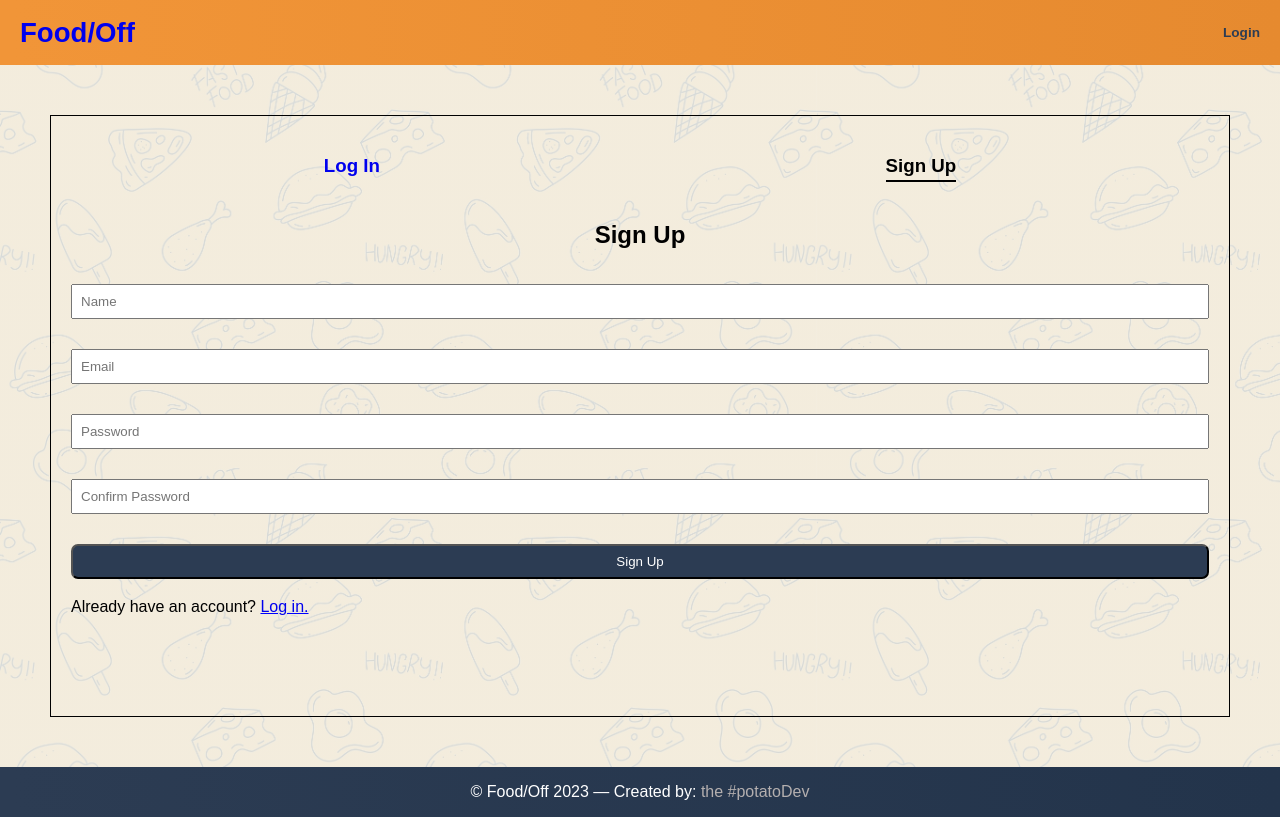
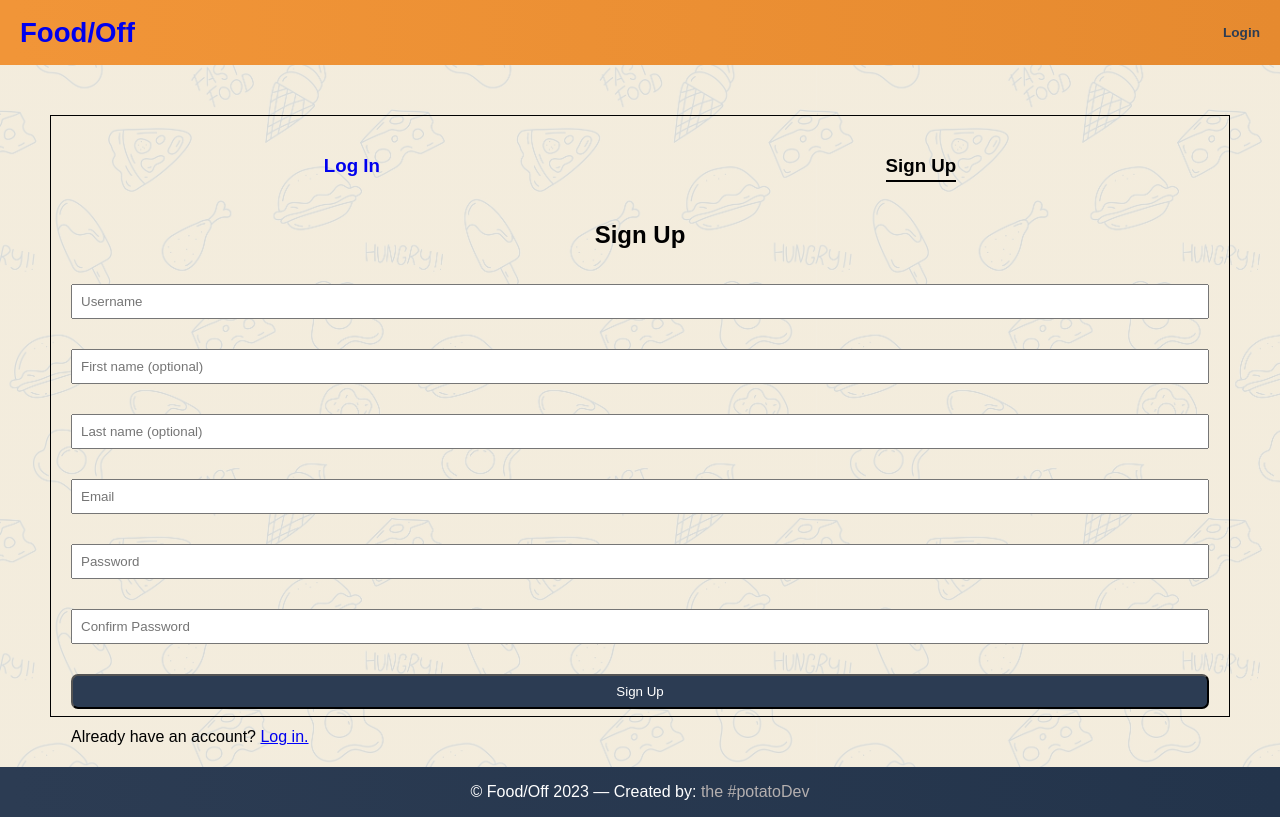
Before and after one commit to thePotatoDev-git/Food-Off, a React (Vite) app in the folder frontend/: page /register in a window 1280 px wide. Built offline with nearby package versions, Linux system fonts and the light colour scheme.

Commit message:
Updated models to include username, first name, and last name

```diff
--- a/frontend/src/screens/MainScreen.jsx
+++ b/frontend/src/screens/MainScreen.jsx
@@ -15,13 +15,13 @@ export default function MainScreen() {
 
     let timeOfDay
      if (hours >= 4 && hours < 12) {
-         timeOfDay = `Good morning, ${userInfo.name}! What's for breakfast?`
+         timeOfDay = `Good morning, ${userInfo.firstName || userInfo.username}! What's for breakfast?`
      } else if (hours >= 12 && hours < 17) {
-         timeOfDay = `Good afternoon, ${userInfo.name}! What's for lunch?`
+         timeOfDay = `Good afternoon, ${userInfo.firstName}! What's for lunch?`
      } else if (hours >= 17 && hours < 20) {
-         timeOfDay = `Good evening, ${userInfo.name}! What's for dinner?`
+         timeOfDay = `Good evening, ${userInfo.firstName || userInfo.username}! What's for dinner?`
      } else {
-         timeOfDay = `Late night, ${userInfo.name}? What are we snackin' on?`
+         timeOfDay = `Late night, ${userInfo.firstName || userInfo.username}? What are we snackin' on?`
      }
 
 // Toggle budget, food-off, and winner components
--- a/frontend/src/screens/ProfileScreen.jsx
+++ b/frontend/src/screens/ProfileScreen.jsx
@@ -11,7 +11,9 @@ import { useUpdateUserMutation } from '../slices/usersApiSlice';
 import React from 'react'
 
 const ProfileScreen = () => {
-    const [name, setName] = useState('');
+    const [name, setUsername] = useState('');
+    const [firstName, setFirstName] = useState('');
+    const [lastName, setLastName] = useState('');
     const [email, setEmail] = useState('');
     const [password, setPassword] = useState('');
     const [confirmPassword, setConfirmPassword] = useState('');
@@ -24,9 +26,11 @@ const ProfileScreen = () => {
     const [updateProfile, { isLoading }] = useUpdateUserMutation();
 
     useEffect(() => {
-        setName(userInfo.name);
+        setUsername(userInfo.username);
+        setFirstName(userInfo.firstName);
+        setLastName(userInfo.lastName);
         setEmail(userInfo.email);
-    }, [userInfo.setName, userInfo.setEmail]);
+    }, [userInfo.setUsername, userInfo.setFirstName, userInfo.setLastName, userInfo.setEmail]);
 
     const submitHandler = async (e) => {
         e.preventDefault();
@@ -36,7 +40,9 @@ const ProfileScreen = () => {
             try {
                 const res = await updateProfile({
                     _id: userInfo._id,
-                    name,
+                    username,
+                    firstName,
+                    lastName,
                     email,
                     password,
                 }).unwrap();
--- a/frontend/src/screens/RegisterScreen.jsx
+++ b/frontend/src/screens/RegisterScreen.jsx
@@ -11,7 +11,9 @@ import { setCredentials } from '../slices/authSlice';
 import React from 'react'
 
 const RegisterScreen = () => {
-    const [name, setName] = useState('');
+    const [username, setUsername] = useState('');
+    const [firstName, setFirstName] = useState('');
+    const [lastName, setLastName] = useState('');
     const [email, setEmail] = useState('');
     const [password, setPassword] = useState('');
     const [confirmPassword, setConfirmPassword] = useState('');
@@ -35,7 +37,7 @@ const RegisterScreen = () => {
             toast.error('Passwords do not match');
         } else {
             try {
-                const res = await register({ name, email, password }).unwrap(); // Unwraps the promise
+                const res = await register({ username, firstName, lastName, email, password }).unwrap(); // Unwraps the promise
                 dispatch(setCredentials({...res}));
                 navigate('/');
             } catch (err) {
@@ -117,9 +119,19 @@ const RegisterScreen = () => {
                     <form className="login-field" onSubmit={ submitHandler }>
                         <h2>Sign Up</h2>
                         <input type="text"
-                                placeholder="Name"
-                                value={name}
-                                onChange={ (e) => setName(e.target.value) }
+                                placeholder="Username"
+                                value={username}
+                                onChange={ (e) => setUsername(e.target.value) }
+                        />
+                        <input type="text"
+                                placeholder="First name (optional)"
+                                value={firstName}
+                                onChange={ (e) => setFirstName(e.target.value) }
+                        />
+                        <input type="text"
+                                placeholder="Last name (optional)"
+                                value={lastName}
+                                onChange={ (e) => setLastName(e.target.value) }
                         />
                         <input type="email"
                                 placeholder="Email"
```
Also changed, not shown: 2 other files (tests, documents, lock files or other folders).
